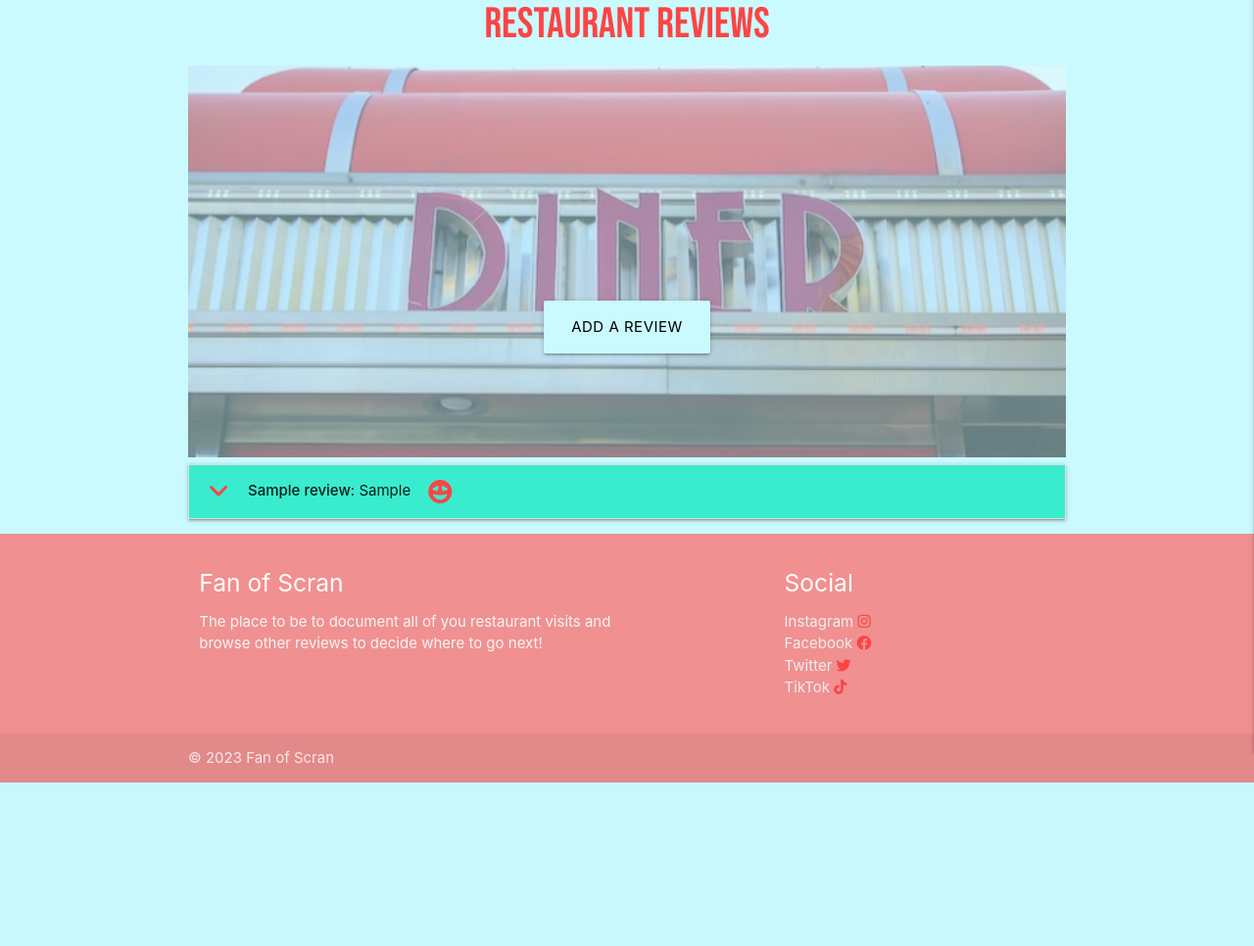
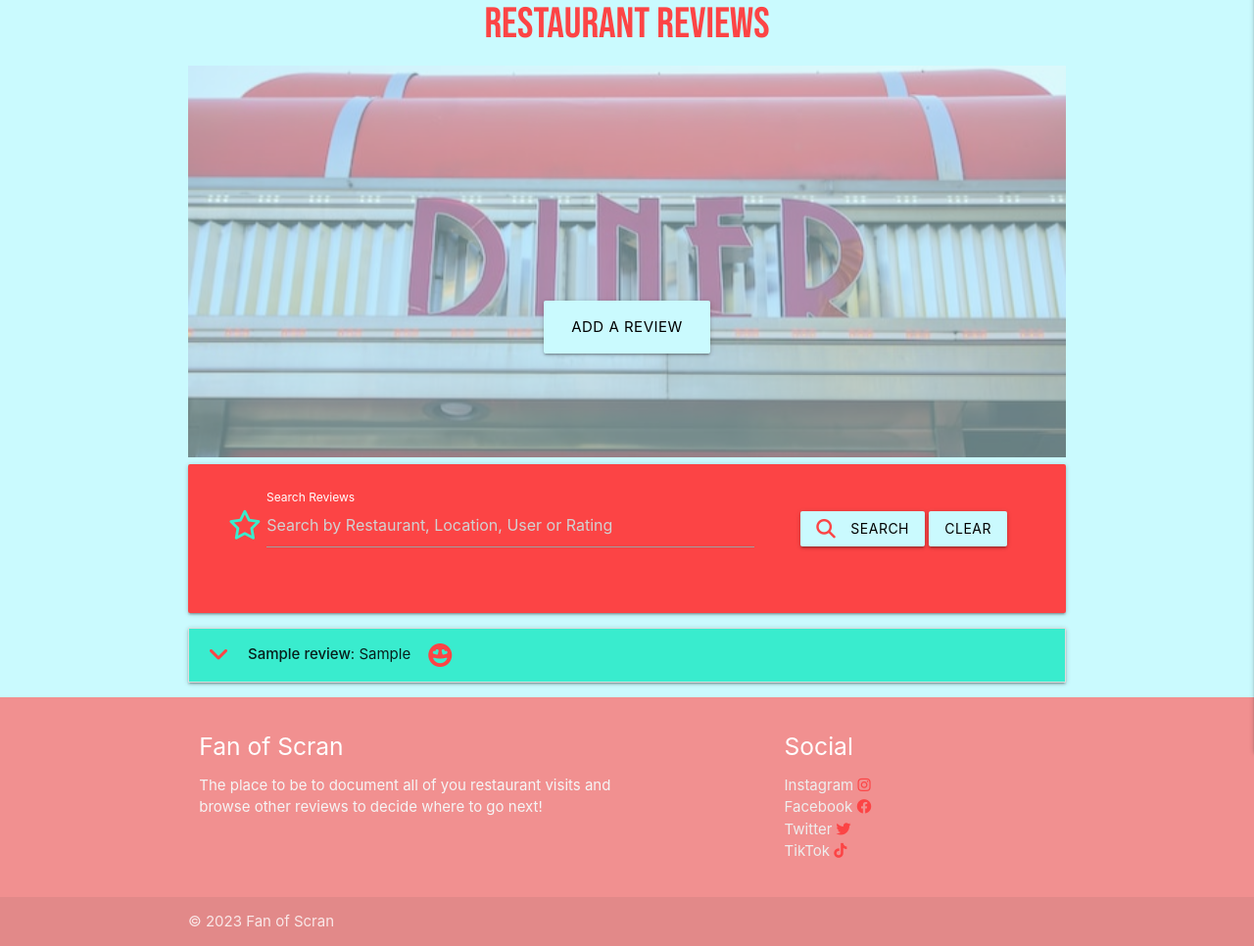
Before and after one commit to bethanyalicehall/ms3-recipe, a Flask app: page /all_reviews in a window 1280 px wide. Shown: the part 92-1058 px from the top of the page at 98% size. Before the commit the page ends 891 px from the top, so only its background shows below. Run offline with Flask 2, Linux system fonts and the light colour scheme; a database or web service that is not in the repository returns one stand-in record (values such as "Sample title"); some libraries are stand-ins or nearby versions.

Commit message:
Added search functionality and also updated date picker to only allow user to select a past date

```diff
--- a/run.py
+++ b/run.py
@@ -28,6 +28,13 @@ def get_review():
 @app.route("/all_reviews")
 def all_reviews():
     reviews = list(mongo.db.review.find().sort("date_visited", -1))
+    return render_template("all_reviews.html", reviews=reviews)
+
+
+@app.route("/search", methods=["GET", "POST"])
+def search():
+    query = request.form.get("query")
+    reviews = list(mongo.db.review.find({"$text": {"$search": query}}))
     return render_template("all_reviews.html", reviews=reviews)
 
 
--- a/static/css/style.css
+++ b/static/css/style.css
@@ -126,3 +126,27 @@ footer {
   data-tooltip {
     background: #fc4445;
   }
+
+  h4 a {
+    color: #F19090;
+  }
+
+  h4 a i {
+    color: #F19090;
+  }
+
+  .opposite-icon {
+    color: #39ECCE;
+  }
+
+  #search-card {
+    background-color: #fc4445;
+  }
+
+  #query {
+    color: white;
+  }
+
+  #search-label {
+    color: white;
+  }
--- a/static/js/script.js
+++ b/static/js/script.js
@@ -7,6 +7,7 @@ $(document).ready(function () {
     $('.modal').modal();
     $(".datepicker").datepicker({
         format: "dd mmmm, yyyy",
+        maxDate: new Date(),
         yearRange: 3,
         showClearBtn: true,
         i18n: {
--- a/templates/all_reviews.html
+++ b/templates/all_reviews.html
@@ -19,6 +19,25 @@
     <div class="parallax"><img src="static/img/diner2.jpg" alt="diner"img style="transform: translate3d(-50%, 225.01px, 0px); opacity: 1;"></div>
   </div>
 
+  <div class="row card-panel" id="search-card">
+    <form action="{{ url_for('search') }}" method="post" class="col s12">
+        <div class="row valign-wrapper center-align">
+            <div class="input-field col s12 m8">
+                <i class="fa-regular fa-star prefix opposite-icon"></i>
+                <input type="text" name="query" id="query" minlength="3" class="validate" required placeholder="Search by Restaurant, Location, User or Rating">
+                <label for="query" id="search-label">Search Reviews</label>
+
+            </div>
+            <div class="col s12 m4">
+                <button type="submit" class="btn ">
+                    <i class="fas fa-search left"></i> Search
+                </button>
+                <a href="{{ url_for('all_reviews') }}" class="btn">Clear</a>
+            </div>
+        </div>
+    </form>
+</div>
+{% if reviews|length > 0 %}
 <ul class="collapsible">
     {% for review in reviews %}
     <li>
@@ -65,7 +84,7 @@
                                 class="modal-close btn">
                                 Delete
                             </a>
-                            <a href="{{ url_for('get_review') }}" class="modal-close btn">
+                            <a href="{{ url_for('all_reviews') }}" class="modal-close btn">
                                 Cancel
                             </a>
                         </div>
@@ -82,7 +101,7 @@
                             class="modal-close btn">
                             Delete
                         </a>
-                        <a href="{{ url_for('get_review') }}" class="modal-close btn">
+                        <a href="{{ url_for('all_reviews') }}" class="modal-close btn">
                             Cancel
                         </a>
                     </div>
@@ -93,5 +112,12 @@
     </li>
     {% endfor %}
 </ul>
-
+{% else %}
+<h3 class="center-align">No Reviews yet!</h3>
+<h4 class="center-align">
+    <a href="{{ url_for('all_reviews') }}">Go back to browsing reviews
+        <i class="fa-solid fa-rotate-left"></i>
+    </a>
+</h4>
+{% endif %}
 {% endblock %}
--- a/templates/review.html
+++ b/templates/review.html
@@ -82,7 +82,6 @@
                 {% else %}
                 <i class="fas fa-face-grin-hearts  tooltipped right"
                     data-position="right" data-tooltip="Excellent"></i>
-
             {% endif %}
         </div>
         <div class="collapsible-body">
```
Lines whose indentation alone changed are shown as unchanged.
